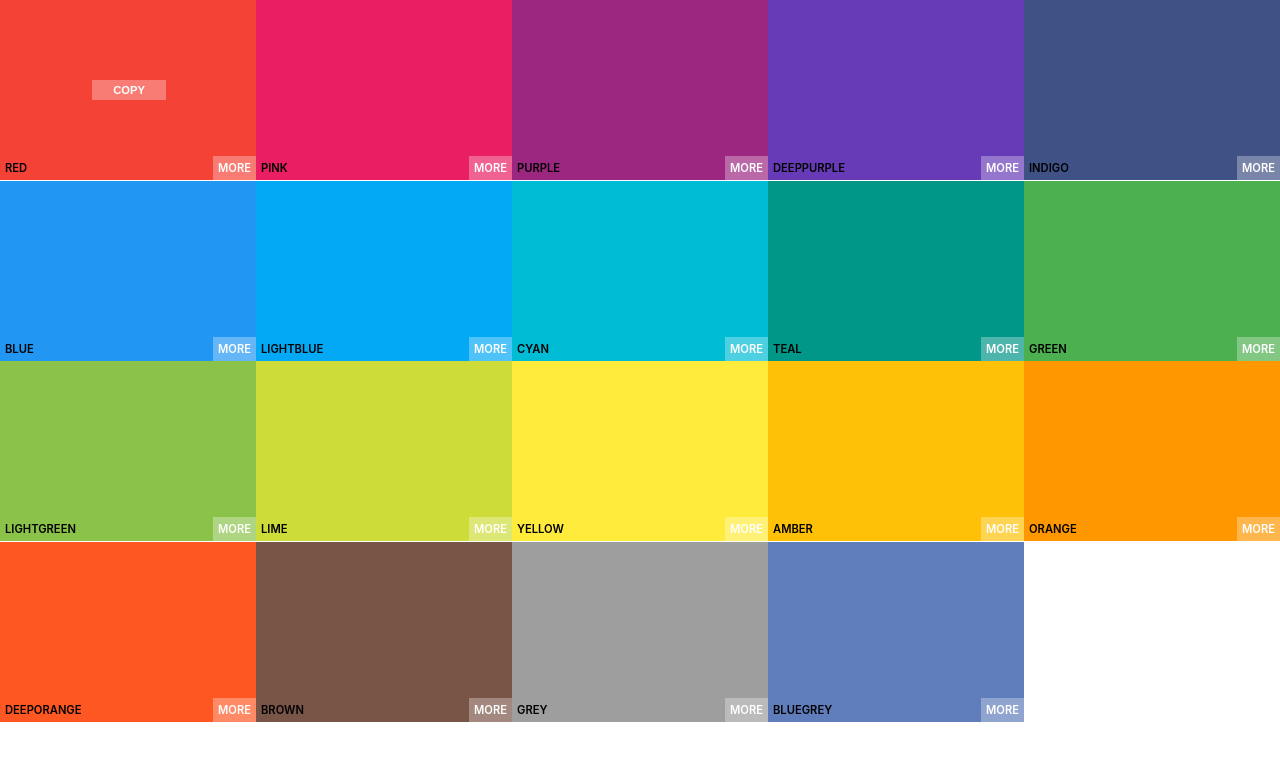
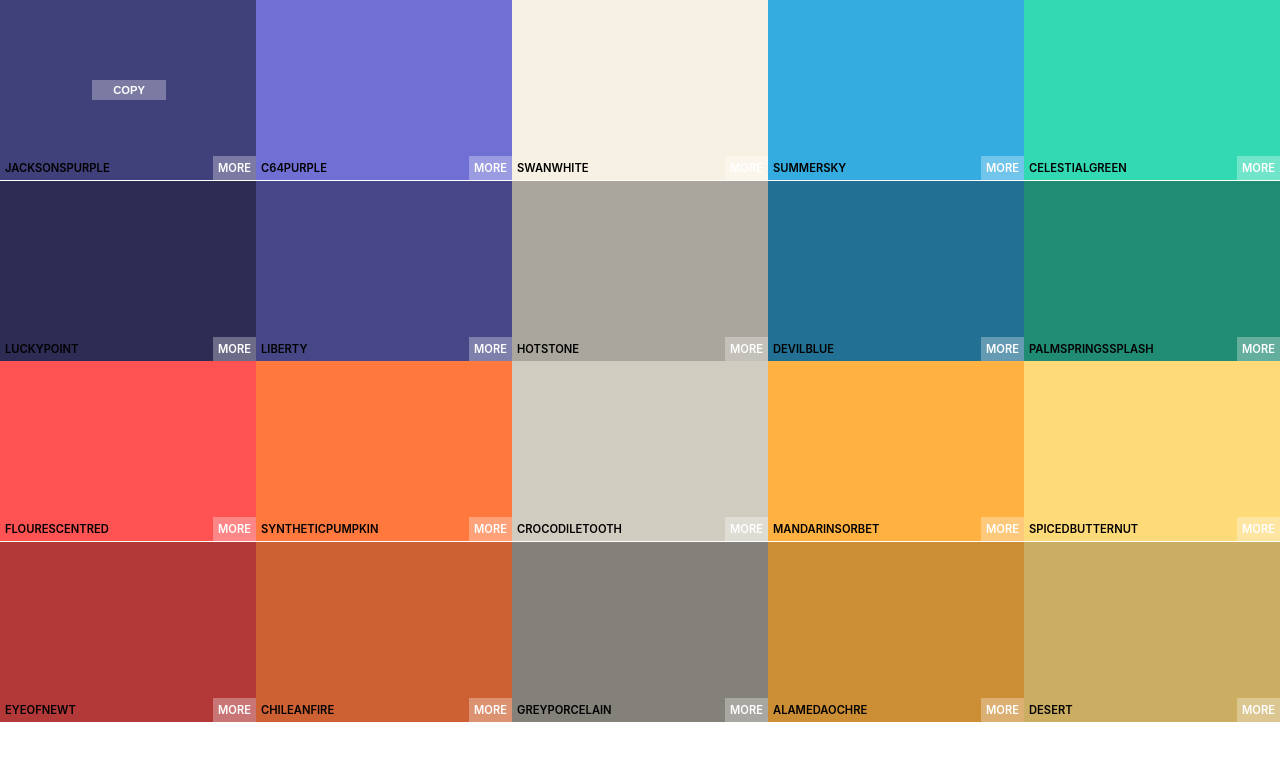
Before and after one commit to nikoladlfc/color-app, a React (Create React App) app: page / in a window 1280 px wide. Shown: the top 760 px of the page. Built offline with nearby package versions, Linux system fonts and the light colour scheme.

Commit message:
Added color helpers

```diff
--- a/package.json
+++ b/package.json
@@ -6,6 +6,7 @@
     "@testing-library/jest-dom": "^5.16.4",
     "@testing-library/react": "^13.1.1",
     "@testing-library/user-event": "^13.5.0",
+    "chroma-js": "^2.4.2",
     "react": "^18.0.0",
     "react-copy-to-clipboard": "^5.1.0",
     "react-dom": "^18.0.0",
--- a/src/App.js
+++ b/src/App.js
@@ -1,11 +1,13 @@
 import "./App.css";
 import seedColors from "./seedColors.js";
 import Pallete from "./Pallete.js";
+import { generatePalette } from "./colorHelpers.js";
 
 function App() {
+  console.log(generatePalette(seedColors[1]));
   return (
     <div className="App">
-      <Pallete {...seedColors[0]} />
+      <Pallete {...seedColors[6]} />
     </div>
   );
 }
--- a/src/ColorBox.css
+++ b/src/ColorBox.css
@@ -5,7 +5,7 @@
   display: inline-block;
   position: relative;
   cursor: pointer;
-  margin-bottom: -3.4px;
+  margin-bottom: -3.5px;
 }
 
 .copy-button {
@@ -59,8 +59,9 @@
   width: 100%;
   height: 100%;
   transition: transform 1s ease-in-out;
-  z-index: 0;
+  z-index: -1;
   opacity: 0;
+  position: relative;
 }
 
 .copy-overlay.show {
@@ -68,10 +69,6 @@
   z-index: 10;
   opacity: 1;
   position: absolute;
-}
-
-.copy-overlay.show body {
-  overflow: hidden;
 }
 
 .overlay-msg {
--- /dev/null
+++ b/src/colorHelpers.js
@@ -0,0 +1,40 @@
+import chroma from "chroma-js";
+const levels = [50, 100, 200, 300, 400, 500, 600, 700, 800, 900];
+
+function generatePalette(starterPalette) {
+  let newPalette = {
+    paletteName: starterPalette.paletteName,
+    id: starterPalette.id,
+    emoji: starterPalette.emoji,
+    colors: {},
+  };
+  for (let level of levels) {
+    newPalette.colors[level] = [];
+  }
+  for (let color of starterPalette.colors) {
+    let scale = getScale(color.color, 10).reverse();
+    for (let i in scale) {
+      newPalette.colors[levels[i]].push({
+        name: `${color.name} ${levels[i]}`,
+        id: color.name.toLowerCase().replace(/ /g, "-"),
+        hex: scale[i],
+        rgb: chroma(scale[i]).css(),
+        rgba: chroma(scale[i])
+          .css()
+          .replace("rgba", "rgba")
+          .replace(")", ",1.0)"),
+      });
+    }
+  }
+  return newPalette;
+}
+function getRange(hexColor) {
+  const end = "#fff";
+  return [chroma(hexColor).darken(1.4).hex(), hexColor, end];
+}
+
+function getScale(hexColor, numberOfColors) {
+  return chroma.scale(getRange(hexColor)).mode("lab").colors(numberOfColors);
+}
+
+export { generatePalette };
--- a/src/seedColors.js
+++ b/src/seedColors.js
@@ -1,14 +1,14 @@
 export default [
   {
-    palleteName: "Material UI Colors",
+    paletteName: "Material UI Colors",
     id: "material-ui-colors",
     emoji: "🎨",
     colors: [
       { name: "red", color: "#F44336" },
       { name: "pink", color: "#E91E63" },
-      { name: "purple", color: "#9C2780" },
+      { name: "purple", color: "#9C27B0" },
       { name: "deeppurple", color: "#673AB7" },
-      { name: "indigo", color: "#3F5185" },
+      { name: "indigo", color: "#3F51B5" },
       { name: "blue", color: "#2196F3" },
       { name: "lightblue", color: "#03A9F4" },
       { name: "cyan", color: "#00BCD4" },
@@ -22,33 +22,223 @@
       { name: "deeporange", color: "#FF5722" },
       { name: "brown", color: "#795548" },
       { name: "grey", color: "#9E9E9E" },
-      { name: "bluegrey", color: "#607DBB" },
+      { name: "bluegrey", color: "#607D8B" },
     ],
   },
   {
-    palleteName: "Flat UI Colors",
-    id: "flat-ui-colors",
-    emoji: "😐",
+    paletteName: "Flat UI Colors v1",
+    id: "flat-ui-colors-v1",
+    emoji: "🤙",
     colors: [
-      { name: "red", color: "#F44336" },
-      { name: "pink", color: "#E91E63" },
-      { name: "purple", color: "#9C2780" },
-      { name: "deeppurple", color: "#673AB7" },
-      { name: "indigo", color: "#3F5185" },
-      { name: "blue", color: "#2196F3" },
-      { name: "lightblue", color: "#03A9F4" },
-      { name: "cyan", color: "#00BCD4" },
-      { name: "teal", color: "#009688" },
-      { name: "green", color: "#4CAF50" },
-      { name: "lightgreen", color: "#8BC34A" },
-      { name: "lime", color: "#CDDC39" },
-      { name: "yellow", color: "#FFEB3B" },
-      { name: "amber", color: "#FFC107" },
-      { name: "orange", color: "#FF9800" },
-      { name: "deeporange", color: "#FF5722" },
-      { name: "brown", color: "#795548" },
-      { name: "grey", color: "#9E9E9E" },
-      { name: "bluegrey", color: "#607DBB" },
+      { name: "Turquoise", color: "#1abc9c" },
+      { name: "Emerald", color: "#2ecc71" },
+      { name: "PeterRiver", color: "#3498db" },
+      { name: "Amethyst", color: "#9b59b6" },
+      { name: "WetAsphalt", color: "#34495e" },
+      { name: "GreenSea", color: "#16a085" },
+      { name: "Nephritis", color: "#27ae60" },
+      { name: "BelizeHole", color: "#2980b9" },
+      { name: "Wisteria", color: "#8e44ad" },
+      { name: "MidnightBlue", color: "#2c3e50" },
+      { name: "SunFlower", color: "#f1c40f" },
+      { name: "Carrot", color: "#e67e22" },
+      { name: "Alizarin", color: "#e74c3c" },
+      { name: "Clouds", color: "#ecf0f1" },
+      { name: "Concrete", color: "#95a5a6" },
+      { name: "Orange", color: "#f39c12" },
+      { name: "Pumpkin", color: "#d35400" },
+      { name: "Pomegranate", color: "#c0392b" },
+      { name: "Silver", color: "#bdc3c7" },
+      { name: "Asbestos", color: "#7f8c8d" },
+    ],
+  },
+  {
+    paletteName: "Flat UI Colors Dutch",
+    id: "flat-ui-colors-dutch",
+    emoji: "🇳🇱",
+    colors: [
+      { name: "Sunflower", color: "#FFC312" },
+      { name: "Energos", color: "#C4E538" },
+      { name: "BlueMartina", color: "#12CBC4" },
+      { name: "LavenderRose", color: "#FDA7DF" },
+      { name: "BaraRose", color: "#ED4C67" },
+      { name: "RadiantYellow", color: "#F79F1F" },
+      { name: "AndroidGreen", color: "#A3CB38" },
+      { name: "MediterraneanSea", color: "#1289A7" },
+      { name: "LavenderTea", color: "#D980FA" },
+      { name: "VerryBerry", color: "#B53471" },
+      { name: "PuffinsBill", color: "#EE5A24" },
+      { name: "PixelatedGrass", color: "#009432" },
+      { name: "MerchantMarineBlue", color: "#0652DD" },
+      { name: "ForgottenPurple", color: "#9980FA" },
+      { name: "HollyHock", color: "#833471" },
+      { name: "RedPigment", color: "#EA2027" },
+      { name: "TurkishAqua", color: "#006266" },
+      { name: "20000LeaguesUnderTheSea", color: "#1B1464" },
+      { name: "CircumorbitalRing", color: "#5758BB" },
+      { name: "MagentaPurple", color: "#6F1E51" },
+    ],
+  },
+  {
+    paletteName: "Flat UI Colors American",
+    id: "flat-ui-colors-american",
+    emoji: "🇺🇸",
+    colors: [
+      { name: "LightGreenishBlue", color: "#55efc4" },
+      { name: "FadedPoster", color: "#81ecec" },
+      { name: "GreenDarnerTail", color: "#74b9ff" },
+      { name: "ShyMoment", color: "#a29bfe" },
+      { name: "CityLights", color: "#dfe6e9" },
+      { name: "MintLeaf", color: "#00b894" },
+      { name: "RobinsEggBlue", color: "#00cec9" },
+      { name: "ElectronBlue", color: "#0984e3" },
+      { name: "ExodusFruit", color: "#6c5ce7" },
+      { name: "SoothingBreeze", color: "#b2bec3" },
+      { name: "SourLemon", color: "#ffeaa7" },
+      { name: "FirstDate", color: "#fab1a0" },
+      { name: "PinkGlamour", color: "#ff7675" },
+      { name: "Pico8Pink", color: "#fd79a8" },
+      { name: "AmericanRiver", color: "#636e72" },
+      { name: "BrightYarrow", color: "#fdcb6e" },
+      { name: "OrangeVille", color: "#e17055" },
+      { name: "Chi-Gong", color: "#d63031" },
+      { name: "PrunusAvium", color: "#e84393" },
+      { name: "DraculaOrchid", color: "#2d3436" },
+    ],
+  },
+  {
+    paletteName: "Flat UI Colors Aussie",
+    id: "flat-ui-colors-aussie",
+    emoji: "🇦🇺",
+    colors: [
+      { name: "Beekeeper", color: "#f6e58d" },
+      { name: "SpicedNectarine", color: "#ffbe76" },
+      { name: "PinkGlamour", color: "#ff7979" },
+      { name: "JuneBud", color: "#badc58" },
+      { name: "CoastalBreeze", color: "#dff9fb" },
+      { name: "Turbo", color: "#f9ca24" },
+      { name: "QuinceJelly", color: "#f0932b" },
+      { name: "CarminePink", color: "#eb4d4b" },
+      { name: "PureApple", color: "#6ab04c" },
+      { name: "HintOfIcePack", color: "#c7ecee" },
+      { name: "MiddleBlue", color: "#7ed6df" },
+      { name: "Heliotrope", color: "#e056fd" },
+      { name: "ExodusFruit", color: "#686de0" },
+      { name: "DeepKoamaru", color: "#30336b" },
+      { name: "SoaringEagle", color: "#95afc0" },
+      { name: "GreenlandGreen", color: "#22a6b3" },
+      { name: "SteelPink", color: "#be2edd" },
+      { name: "Blurple", color: "#4834d4" },
+      { name: "DeepCove", color: "#130f40" },
+      { name: "WizardGrey", color: "#535c68" },
+    ],
+  },
+  {
+    paletteName: "Flat UI Colors British",
+    id: "flat-ui-colors-british",
+    emoji: "🇬🇧",
+    colors: [
+      { name: "ProtossPylon", color: "#00a8ff" },
+      { name: "Periwinkle", color: "#9c88ff" },
+      { name: "Rise-N-Shine", color: "#fbc531" },
+      { name: "DownloadProgress", color: "#4cd137" },
+      { name: "Seabrook", color: "#487eb0" },
+      { name: "VanaDylBlue", color: "#0097e6" },
+      { name: "MattPurple", color: "#8c7ae6" },
+      { name: "NanohanachaGold", color: "#e1b12c" },
+      { name: "SkirretGreen", color: "#44bd32" },
+      { name: "Naval", color: "#40739e" },
+      { name: "NasturcianFlower", color: "#e84118" },
+      { name: "LynxWhite", color: "#f5f6fa" },
+      { name: "BlueberrySoda", color: "#7f8fa6" },
+      { name: "MazarineBlue", color: "#273c75" },
+      { name: "BlueNights", color: "#353b48" },
+      { name: "HarleyOrange", color: "#c23616" },
+      { name: "HintOfPensive", color: "#dcdde1" },
+      { name: "ChainGangGrey", color: "#718093" },
+      { name: "PicoVoid", color: "#192a56" },
+      { name: "ElectroMagnetic", color: "#2f3640" },
+    ],
+  },
+  {
+    paletteName: "Flat UI Colors Spanish",
+    id: "flat-ui-colors-spanish",
+    emoji: "🇪🇸",
+    colors: [
+      { name: "JacksonsPurple", color: "#40407a" },
+      { name: "C64Purple", color: "#706fd3" },
+      { name: "SwanWhite", color: "#f7f1e3" },
+      { name: "SummerSky", color: "#34ace0" },
+      { name: "CelestialGreen", color: "#33d9b2" },
+      { name: "LuckyPoint", color: "#2c2c54" },
+      { name: "Liberty", color: "#474787" },
+      { name: "HotStone", color: "#aaa69d" },
+      { name: "DevilBlue", color: "#227093" },
+      { name: "PalmSpringsSplash", color: "#218c74" },
+      { name: "FlourescentRed", color: "#ff5252" },
+      { name: "SyntheticPumpkin", color: "#ff793f" },
+      { name: "CrocodileTooth", color: "#d1ccc0" },
+      { name: "MandarinSorbet", color: "#ffb142" },
+      { name: "SpicedButterNut", color: "#ffda79" },
+      { name: "EyeOfNewt", color: "#b33939" },
+      { name: "ChileanFire", color: "#cd6133" },
+      { name: "GreyPorcelain", color: "#84817a" },
+      { name: "AlamedaOchre", color: "#cc8e35" },
+      { name: "Desert", color: "#ccae62" },
+    ],
+  },
+  {
+    paletteName: "Flat UI Colors Indian",
+    id: "flat-ui-colors-indian",
+    emoji: "🇮🇳",
+    colors: [
+      { name: "OrchidOrange", color: "#FEA47F" },
+      { name: "SpiroDiscoBall", color: "#25CCF7" },
+      { name: "HoneyGlow", color: "#EAB543" },
+      { name: "SweetGarden", color: "#55E6C1" },
+      { name: "FallingStar", color: "#CAD3C8" },
+      { name: "RichGardenia", color: "#F97F51" },
+      { name: "ClearChill", color: "#1B9CFC" },
+      { name: "WhitePepper", color: "#F8EFBA" },
+      { name: "Keppel", color: "#58B19F" },
+      { name: "ShipsOfficer", color: "#2C3A47" },
+      { name: "FieryFuchsia", color: "#B33771" },
+      { name: "BlueBell", color: "#3B3B98" },
+      { name: "GeorgiaPeach", color: "#FD7272" },
+      { name: "OasisStream", color: "#9AECDB" },
+      { name: "BrightUbe", color: "#D6A2E8" },
+      { name: "MagentaPurple", color: "#6D214F" },
+      { name: "EndingNavyBlue", color: "#182C61" },
+      { name: "SasquatchSocks", color: "#FC427B" },
+      { name: "PineGlade", color: "#BDC581" },
+      { name: "HighlighterLavender", color: "#82589F" },
+    ],
+  },
+  {
+    paletteName: "Flat UI Colors French",
+    id: "flat-ui-colors-french",
+    emoji: "🇫🇷",
+    colors: [
+      { name: "FlatFlesh", color: "#fad390" },
+      { name: "MelonMelody", color: "#f8c291" },
+      { name: "Livid", color: "#6a89cc" },
+      { name: "Spray", color: "#82ccdd" },
+      { name: "ParadiseGreen", color: "#b8e994" },
+      { name: "SquashBlossom", color: "#f6b93b" },
+      { name: "MandarinRed", color: "#e55039" },
+      { name: "AzraqBlue", color: "#4a69bd" },
+      { name: "Dupain", color: "#60a3bc" },
+      { name: "AuroraGreen", color: "#78e08f" },
+      { name: "IcelandPoppy", color: "#fa983a" },
+      { name: "TomatoRed", color: "#eb2f06" },
+      { name: "YueGuangBlue", color: "#1e3799" },
+      { name: "GoodSamaritan", color: "#3c6382" },
+      { name: "Waterfall", color: "#38ada9" },
+      { name: "CarrotOrange", color: "#e58e26" },
+      { name: "JalapenoRed", color: "#b71540" },
+      { name: "DarkSapphire", color: "#0c2461" },
+      { name: "ForestBlues", color: "#0a3d62" },
+      { name: "ReefEncounter", color: "#079992" },
     ],
   },
 ];
```
Also changed, not shown: 1 other file (tests, documents, lock files or other folders).
